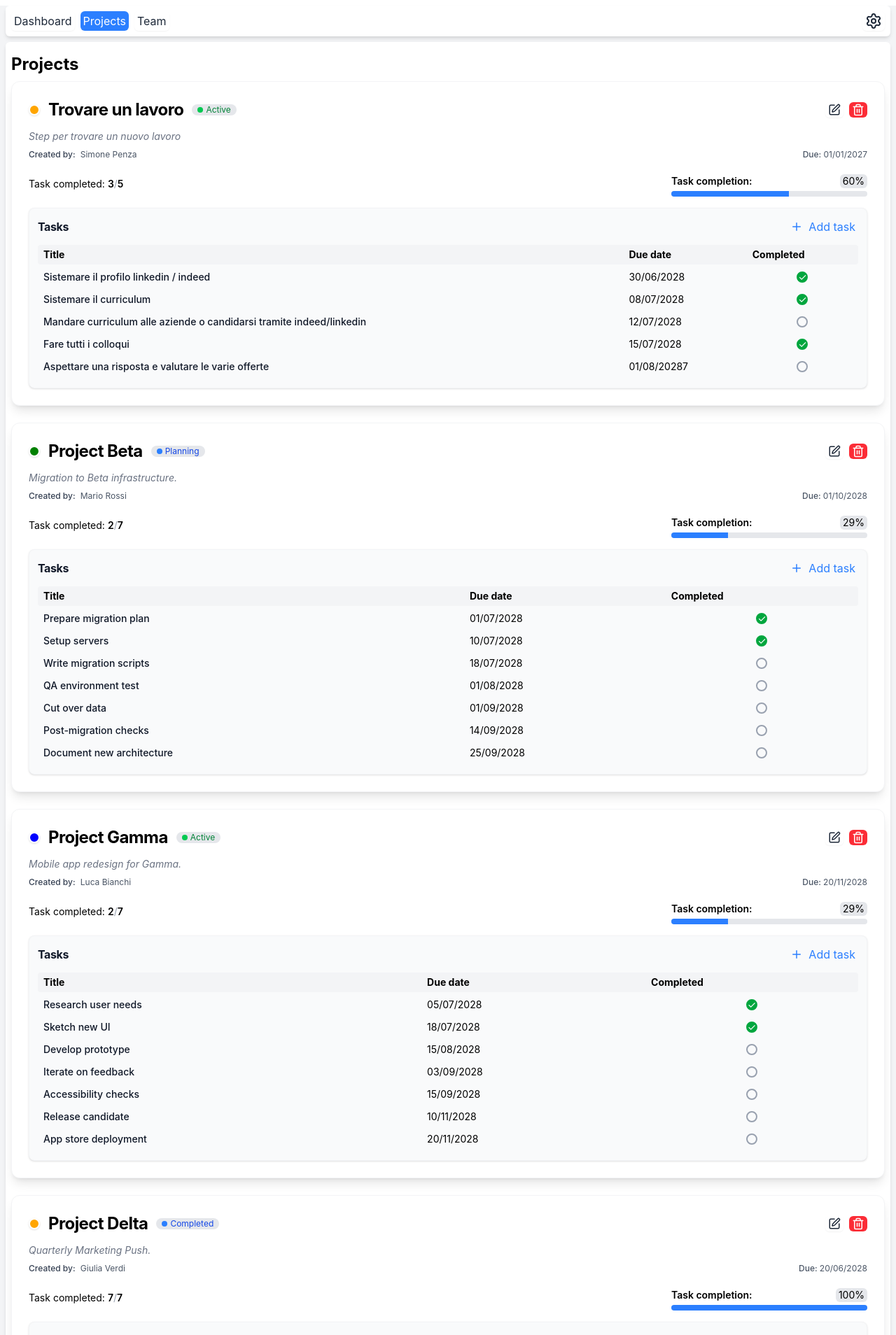
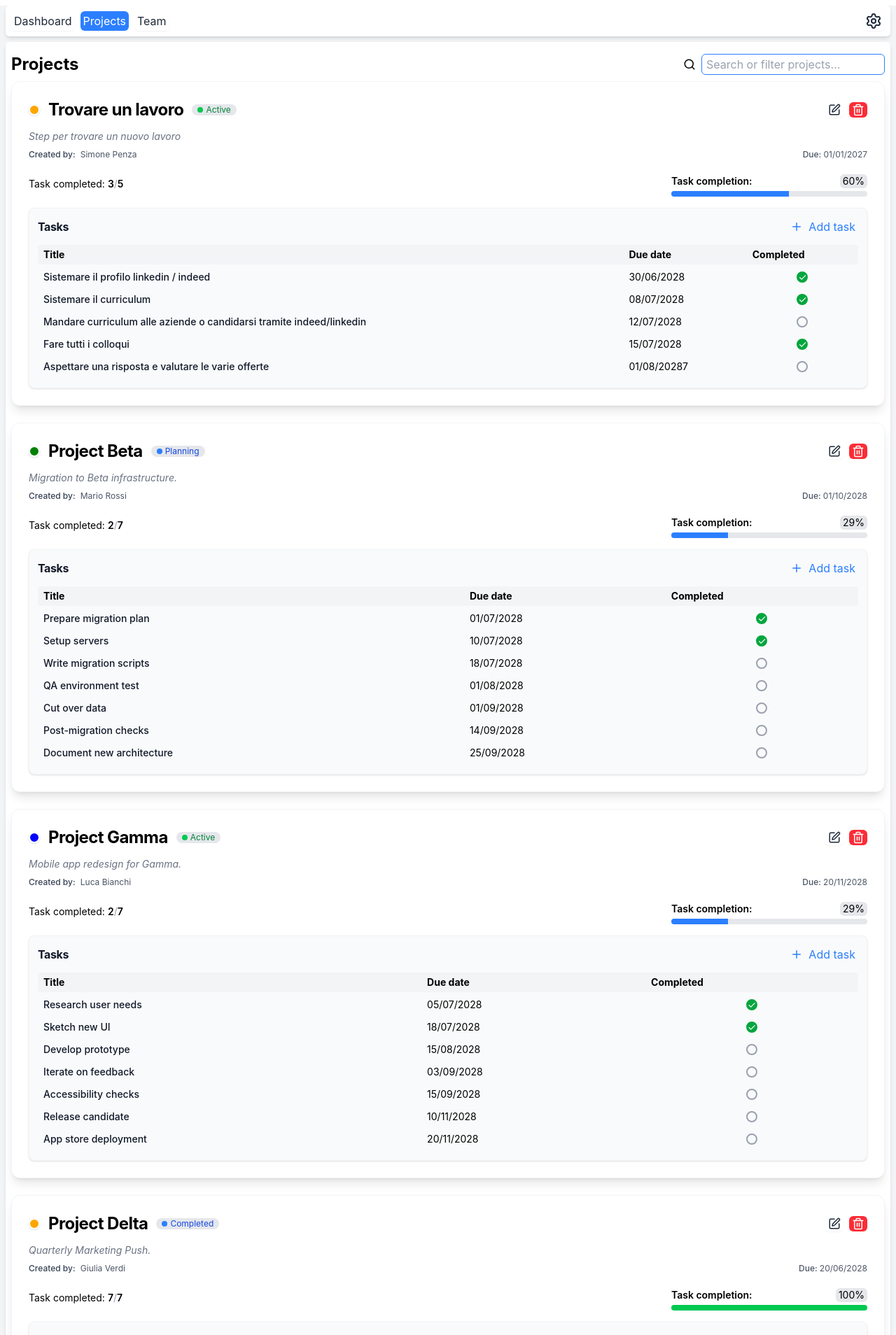
Before and after one commit to simone-2006/flowboard, a React (Vite) app: page /projects in a window 1280 px wide. Shown: the top 1908 px of the page at 70% size. Built offline with nearby package versions, Linux system fonts and the light colour scheme; no server answers.

Commit message:
Enhance Projects page with search functionality and update TaskCompletionProgressBar color based on completion status. Remove unused sound file.

```diff
--- a/src/components/ui/TaskCompletionProgressBar.jsx
+++ b/src/components/ui/TaskCompletionProgressBar.jsx
@@ -11,7 +11,8 @@ export default function TaskCompletionProgressBar({ percentage = 0 }) {
 
       <div className="bg-gray-200 max-w-80 h-2 rounded-md overflow-hidden">
         <div
-          className="bg-blue-500 h-2 transition-all duration-300"
+          className={`${progress === 100 ? "bg-green-500" : "bg-blue-500"} h-2 transition-all duration-300`}
+
           style={{ width: `${progress}%` }}
         ></div>
       </div>
--- a/src/pages/Projects.jsx
+++ b/src/pages/Projects.jsx
@@ -1,16 +1,40 @@
 import Page from "../components/layout/Page";
+import Input from "../components/ui/Input";
 import ProjectCard from "../components/projects/ProjectCard";
+import { Search } from 'lucide-react'
+
 import { useAppContext } from "../context/appContext";
+import { useState } from "react";
 
 export default function Projects() {
     const { projects } = useAppContext();
+    const [filter, setFilter] = useState("");
+
+    const query = filter.trim().toLowerCase();
+
+    const filteredProjects = query === ""
+        ? projects
+        : projects.filter((project) =>
+            project.name.toLowerCase().includes(query) ||
+            project.description.toLowerCase().includes(query) ||
+            project.status.toLowerCase().includes(query)
+        );
 
     return (
-        <Page >
-            <h3 className="font-bold text-2xl my-2 flex items-center justify-between">Projects</h3>
+        <Page>
+            <div className="flex items-center justify-between">
+                <h3 className="font-bold text-2xl my-2">Projects</h3>
+                <Input
+                    icon={<Search size={18} />}
+                    placeholder="Search or filter projects..."
+                    value={filter}
+                    onChange={(e) => setFilter(e.target.value)}
+                    type="search"
+                />
+            </div>
 
             <div className="grid grid-cols-1 gap-6">
-                {projects.map(project =>
+                {filteredProjects.map(project =>
                     <ProjectCard
                         key={project.id}
                         id={project.id}
```
Also changed, not shown: 2 other files (tests, documents, lock files or other folders).
